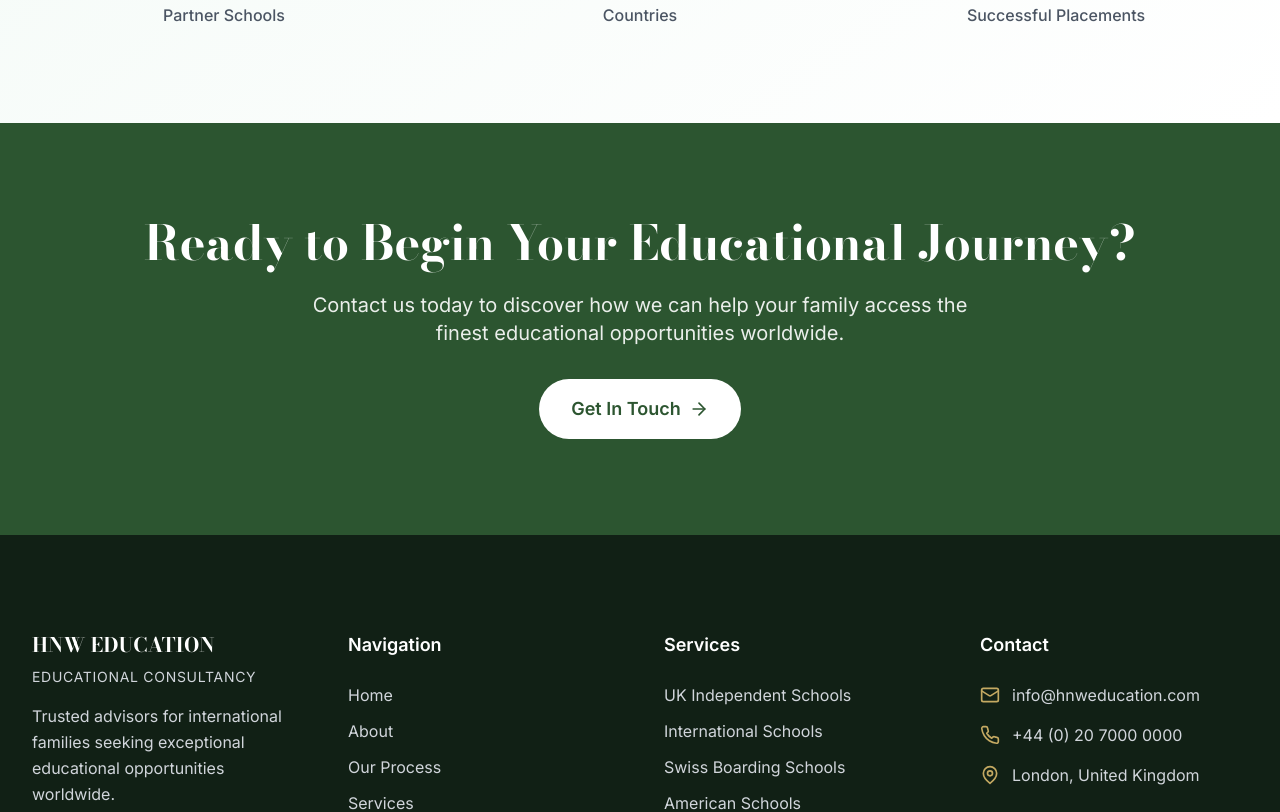
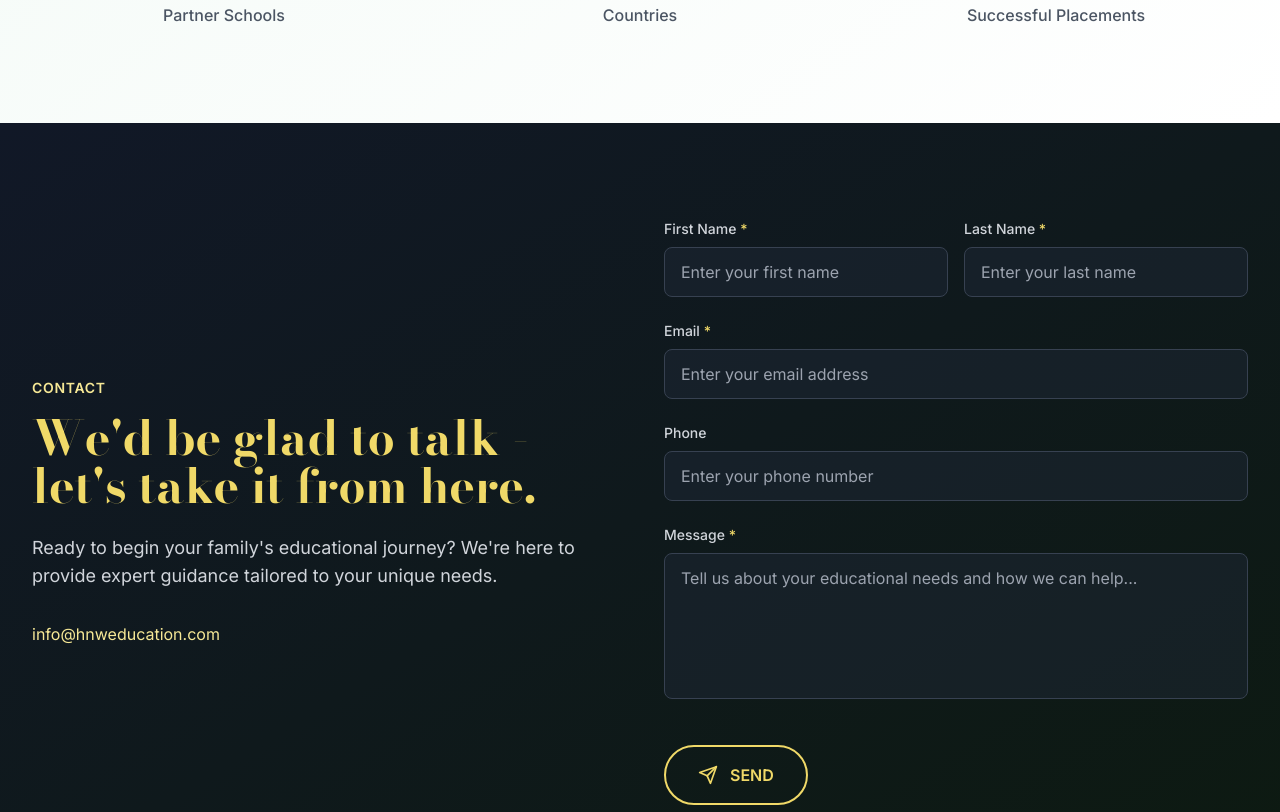
Before and after one commit to jordancc1996/hnweducation, a Next.js app: page / in a window 1280 px wide. Shown: the part 2580-3392 px from the top of the page. Built offline with nearby package versions, Linux system fonts and the light colour scheme.

Commit message:
Update index.tsx

```diff
--- a/src/pages/index.tsx
+++ b/src/pages/index.tsx
@@ -5,6 +5,8 @@ import Link from 'next/link';
 import { motion } from 'framer-motion';
 import { ArrowRight, Users, Globe, Award, BookOpen, GraduationCap, Building } from 'lucide-react';
 import Layout from '@/components/Layout';
+import ContactForm from '@/components/ContactForm';
+
 
 const HomePage = () => {
   const services = [
@@ -279,33 +281,10 @@ const HomePage = () => {
         </div>
       </section>
 
-      {/* Contact Section */}
-      <section id="contact" className="section-padding bg-primary-500">
-        <div className="container">
-          <motion.div
-            initial={{ opacity: 0, y: 30 }}
-            whileInView={{ opacity: 1, y: 0 }}
-            transition={{ duration: 0.6 }}
-            viewport={{ once: true }}
-            className="text-center text-white"
-          >
-            <h2 className="section-title mb-6">
-              Ready to Begin Your Educational Journey?
-            </h2>
-            <p className="text-xl mb-8 max-w-2xl mx-auto opacity-90">
-              Contact us today to discover how we can help your family access
-              the finest educational opportunities worldwide.
-            </p>
-            <a
-              href="mailto:info@hnweducation.com"
-              className="inline-flex items-center gap-2 bg-white text-primary-500 px-8 py-4 rounded-full font-semibold text-lg hover:bg-gray-100 transition-colors"
-            >
-              Get In Touch
-              <ArrowRight className="w-5 h-5" />
-            </a>
-          </motion.div>
-        </div>
-      </section>
+ {/* Contact Form Section */}
+<ContactForm />
+
+
     </Layout>
   );
 };
```
